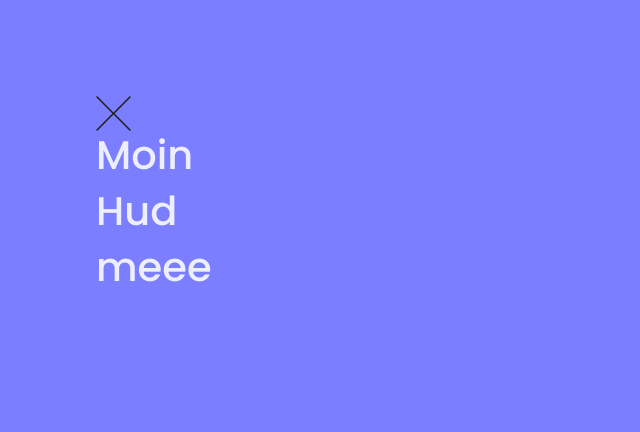
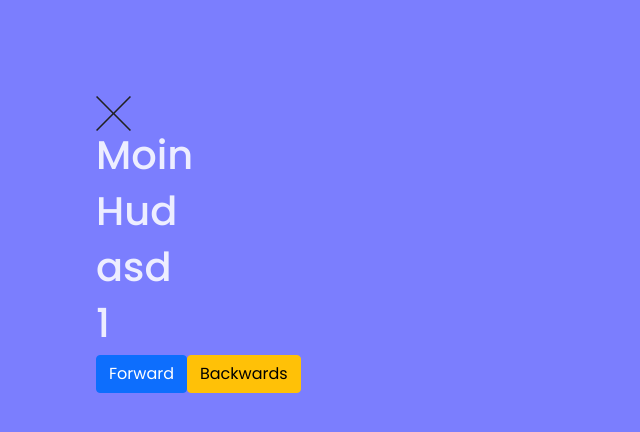
Before and after one commit to Sumis34/Home-Page, a React (Create React App) app: page /contact-form in a window 1280 px wide. Shown: the top 432 px of the page, without its empty margins (0-640 px from the left). Built offline with nearby package versions, Linux system fonts and the light colour scheme.

Commit message:
switch logic

```diff
--- a/src/pages/ContactForm/ContactForm.js
+++ b/src/pages/ContactForm/ContactForm.js
@@ -1,4 +1,4 @@
-import React from 'react'
+import React, { useState, useEffect } from 'react'
 import './ContactForm.scss'
 import { useHistory } from 'react-router-dom'
 import x from '../../assets/icons/x-mark-thin.svg'
@@ -6,40 +6,54 @@ import Fade from 'react-reveal/Fade'
 
 
 export function FormFields(props) {
-    switch (props.state) {
+    const [state, setState] = useState(0);
+    useEffect(() => {
+        if (state > 3 || state < 0)
+            setState(0);
+    })
+
+    switch (state) {
+        case 1:
+            return (
+                <div>
+                    <h1>2</h1>
+                    <FormButton onClick={() => setState(state + 1)} type="btn btn-primary" label="Forward" />
+                    <FormButton onClick={() => setState(state - 1)} type="btn btn-warning" label="Backwards" />
+                </div>
+            )
         case 2:
             return (
                 <div>
-                    Form2
+                    <h1>3</h1>
+                    <FormButton onClick={() => setState(state + 1)} type="btn btn-primary" label="Forward" />
+                    <FormButton onClick={() => setState(state - 1)} type="btn btn-warning" label="Backwards" />
                 </div>
             )
         case 3:
             return (
                 <div>
-                    Form3
-                </div>
-            )
-        case 4:
-            return (
-                <div>
-                    Form4
+                    <h1>4</h1>
+                    <FormButton onClick={() => setState(state + 1)} type="btn btn-primary" label="Forward" />
+                    <FormButton onClick={() => setState(state - 1)} type="btn btn-warning" label="Backwards" />
                 </div>
             )
         default:
             return (
                 <div>
-                    Form1
+                    <h1>1</h1>
+                    <FormButton onClick={() => setState(state + 1)} type="btn btn-primary" label="Forward" />
+                    <FormButton onClick={() => setState(state - 1)} type="btn btn-warning" label="Backwards" />
                 </div>
             )
     }
 
 }
 
-export function FormButton() {
+export function FormButton(props) {
     return (
-        <div>
-
-        </div>
+        <button className={props.type} onClick={props.onClick}>
+            {props.label}
+        </button>
     )
 }
 
@@ -50,13 +64,16 @@ export default function ContactForm() {
         history.push("/");
     }
 
+
+
     return (
         <Fade bottom cascade>
             <div className="contact-menu" >
                 <img src={x} alt="x" id="close-contact-menu" onClick={() => closeMenu()} />
                 <h1>Moin</h1>
                 <h1>Hud</h1>
-                <h1>meee</h1>
+                <h1>asd</h1>
+                <FormFields />
             </div>
         </Fade>
     )
--- a/src/pages/Home/sections/contact.js
+++ b/src/pages/Home/sections/contact.js
@@ -19,7 +19,8 @@ export default function contact() {
                             <div className="contact-header">
                                 <h2>Hast du eine Vision?</h2>
                                 <p>In Zusammenarbeit erstellen wir einen
-                                    einzigartigen Film der zu dir passt. </p>
+                                    einzigartigen Film der zu dir passt. Erreiche mich direkt via E-Mail oder Telephone,
+                                    du kannst auch direkt das Onlineformular über den button "Projekt starten" ausfüllen.</p>
                             </div>
                         </Reveal>
                         <div className="contact-info">
```
